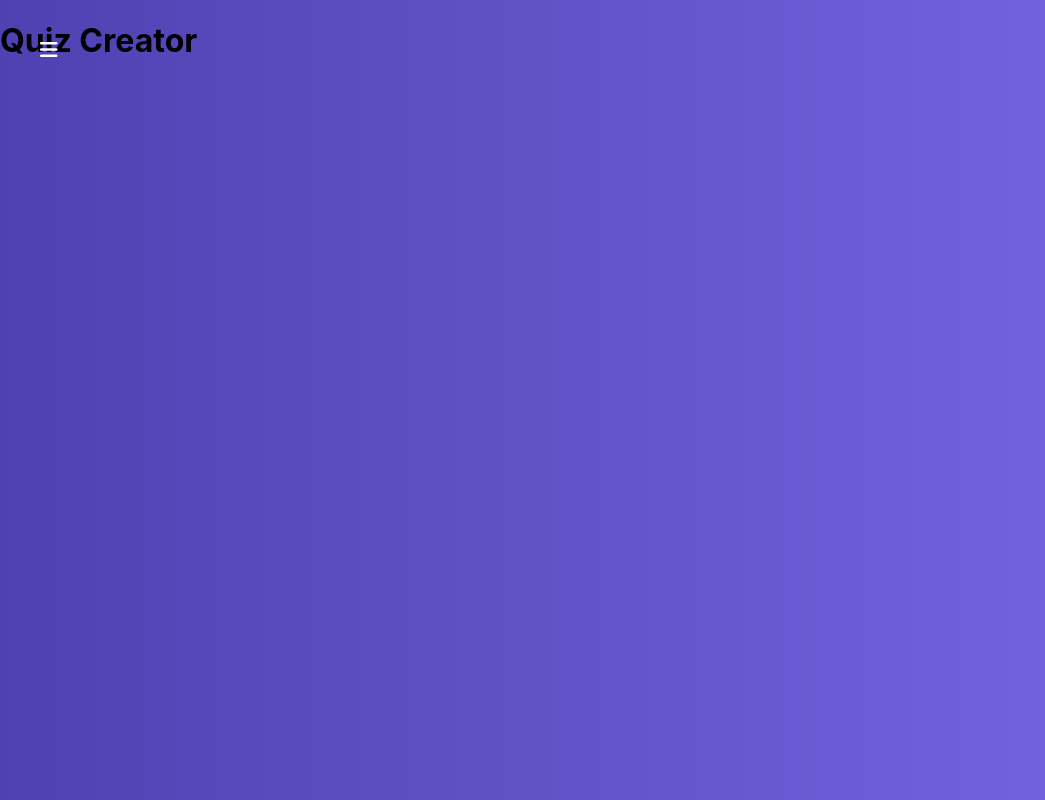
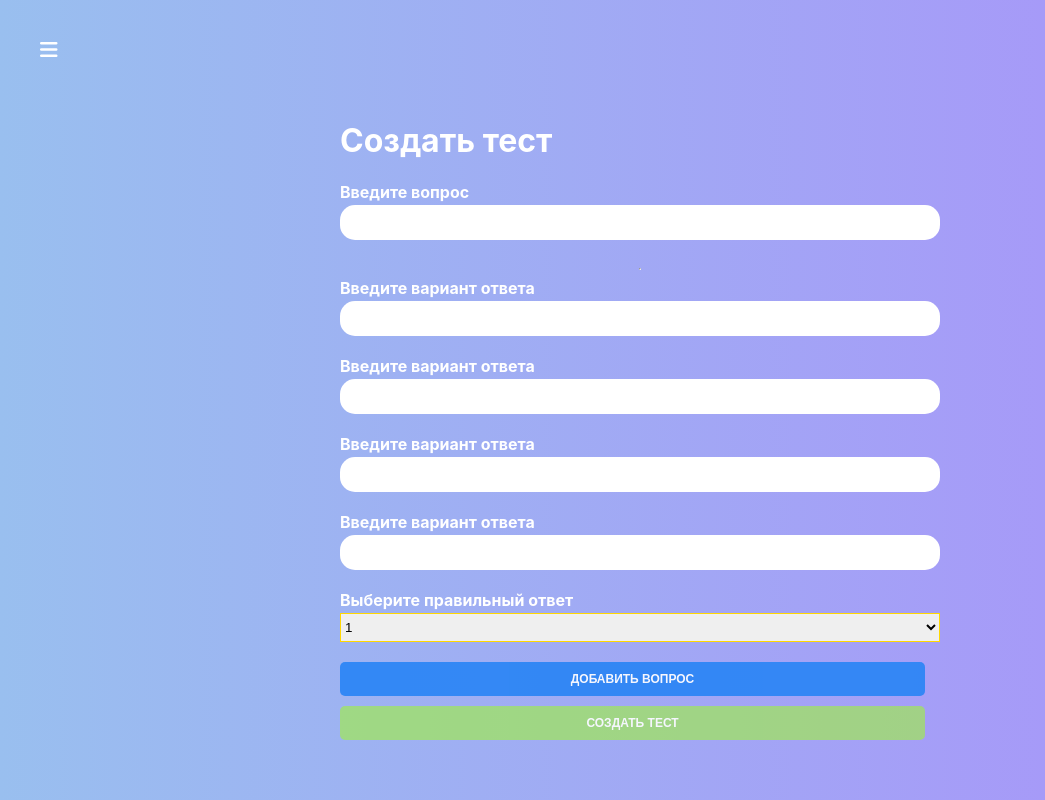
Before and after one commit to lunevaes/Quiz-App, a React (Create React App) app: page /quiz-creator in a window 1280 px wide. Shown: the whole page, without its empty margins (0-1045 px from the left). Built offline with nearby package versions, Linux system fonts and the light colour scheme.

Commit message:
Добавляет страницу добавления новых тестов

```diff
--- /dev/null
+++ b/src/components/UI/Select/Select.js
@@ -0,0 +1,29 @@
+import React from 'react';
+import classes from './Select.module.css'
+
+const Select = props => {
+  const htmlFor = `${props.label}-${Math.random()}`
+  return (
+    <div className={classes.Select}>
+      <label htmlFor={htmlFor}>{props.label}</label>
+      <select
+        id={htmlFor}
+        value={props.value}
+        onChange={props.onChange}
+      >
+        { props.options.map((option, index) => {
+          return (
+            <option
+              value={option.value}
+              key={option.value + index}
+            >
+              {option.text}
+            </option>
+          )
+        }) }
+      </select>
+    </div>
+  )
+}
+
+export default Select
--- /dev/null
+++ b/src/components/UI/Select/Select.module.css
@@ -0,0 +1,22 @@
+.Select {
+  margin-bottom: 15px;
+}
+
+.Select label {
+  margin: 0 0 3px 0;
+  padding:  0;
+  font-weight: bold;
+  display: block;
+  color: white;
+}
+
+.Select select {
+  display: block;
+  box-sizing: border-box;
+  border: 1px  solid gold;
+  margin: 0 0 5px;
+  height: 29px;
+  width: 100%;
+  outline: none;
+  transition:  all 300ms ease-in-out;
+}
--- a/src/containers/Auth/Auth.js
+++ b/src/containers/Auth/Auth.js
@@ -7,6 +7,7 @@
 export default class Auth extends Component {
 
   state = {
+    isFormValid: false,
     formControls: {
       email: {
         value: '',
@@ -79,8 +80,14 @@
 
     formControls[controlName] = control
 
+    let isFormValid = true
+
+    Object.keys(formControls).forEach(name => {
+      isFormValid = formControls[name].valid && isFormValid
+    })
+
     this.setState({
-      formControls
+      formControls, isFormValid
     })
   }
 
@@ -116,6 +123,7 @@
             <Button
               type="success"
               onClick={this.loginHandler}
+              disabled={!this.state.isFormValid}
             >
               Войти
             </Button>
@@ -123,6 +131,7 @@
             <Button
               type="primary"
               onClick={this.registerHandler}
+              disabled={!this.state.isFormValid}
             >
               Зарегистрироваться
             </Button>
--- a/src/containers/QuizCreator/QuizCreator.js
+++ b/src/containers/QuizCreator/QuizCreator.js
@@ -1,10 +1,118 @@
 import React, {Component} from 'react';
+import classes from './QuizCreator.module.css'
+import Button from '../../components/UI/Button/Button'
+import Input from '../../components/UI/Input/Input'
+import Select from '../../components/UI/Select/Select'
+import Auxiliary from '../../hoc/Auxiliary/Auxiliary'
+import {createControl} from '../../form/formFramework'
+
+function createOptionControl(number) {
+  return createControl({
+    label: 'Введите вариант ответа',
+    errorMessage: 'Пожалуйста, введите вариант ответа',
+    id: number
+  }, {required: true})
+}
+
+function createFormControls() {
+  return {
+    question: createControl({
+      label: 'Введите вопрос',
+      errorMessage: 'Пожалуйста, введите вопрос'
+    }, {required: true}),
+    option1: createOptionControl(1),
+    option2: createOptionControl(2),
+    option3: createOptionControl(3),
+    option4: createOptionControl(4),
+  }
+}
 
 export default class QuizCreator extends Component {
+  state = {
+    quiz: [],
+    formControls: createFormControls(),
+    rightAnswerId: 1
+  }
+  submitHandler = event => {
+    event.preventDefault()
+  }
+
+  addQuestionHandler = () => {
+
+  }
+
+  createQuizHandler = () => {
+
+  }
+
+  changeHandler = (value, controlName) => {
+
+  }
+
+  renderControls() {
+    return Object.keys(this.state.formControls).map((controlName, index) => {
+      const control = this.state.formControls[controlName]
+
+      return (
+        <Auxiliary key={controlName + index}>
+          <Input
+            label={control.label}
+            value={control.value}
+            valid={control.valid}
+            shouldValidate={!!control.validation}
+            touched={control.touched}
+            errorMessage={control.errorMessage}
+            onChange={event => this.changeHandler(event.target.value, controlName)}
+          />
+          { index === 0
+              ? <hr/>
+              : null}
+        </Auxiliary>
+      )
+    })
+  }
+
+  selectChangeHandler = event => {
+    this.setState({
+      rightAnswerId: +event.target.value
+    })
+  }
+
   render() {
+    const select = <Select
+        label="Выберите правильный ответ"
+        value={this.state.rightAnswerId}
+        onChange={this.selectChangeHandler}
+        options={[
+          {text: 1, value: 1},
+          {text: 2, value: 2},
+          {text: 3, value: 3},
+          {text: 4, value: 4},
+        ]}
+      />
     return (
-      <div>
-        <h1>Quiz Creator</h1>
+      <div className={classes.QuizCreator}>
+        <div>
+          <h1>Создать тест</h1>
+          <form className={classes.Form} onSubmit={this.submitHandler}>
+            { this.renderControls() }
+
+            { select }
+
+            <Button
+              type="primary"
+              onClick={this.addQuestionHandler}
+              >
+              Добавить вопрос
+            </Button>
+            <Button
+              type="success"
+              onClick={this.createQuizHandler}
+              >
+              Создать тест
+            </Button>
+          </form>
+        </div>
       </div>
     )
   }
--- /dev/null
+++ b/src/containers/QuizCreator/QuizCreator.module.css
@@ -0,0 +1,14 @@
+.QuizCreator {
+  color: white;
+  display: flex;
+  justify-content: center;
+  flex-grow: 1;
+  background: linear-gradient(270deg, #a992fa 0%, #99bfef 100%);
+  padding-top: 100px;
+}
+
+.Form {
+  display: flex;
+  flex-direction: column;
+  width: 600px;
+}
--- /dev/null
+++ b/src/form/formFramework.js
@@ -0,0 +1,9 @@
+export function createControl(config, validation) {
+  return {
+    ...config,
+    validation,
+    valid: !validation,
+    touched: false,
+    value: ''
+  }
+}
--- /dev/null
+++ b/src/hoc/Auxiliary/Auxiliary.js
@@ -0,0 +1,3 @@
+const Auxiliary = props => props.children
+
+export default Auxiliary
```
